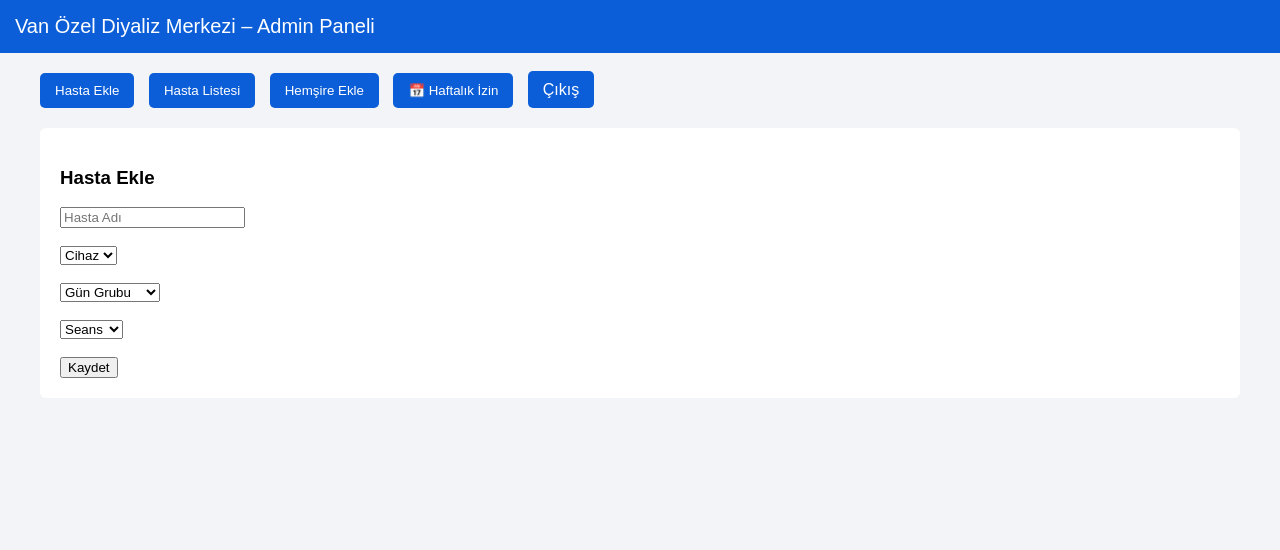
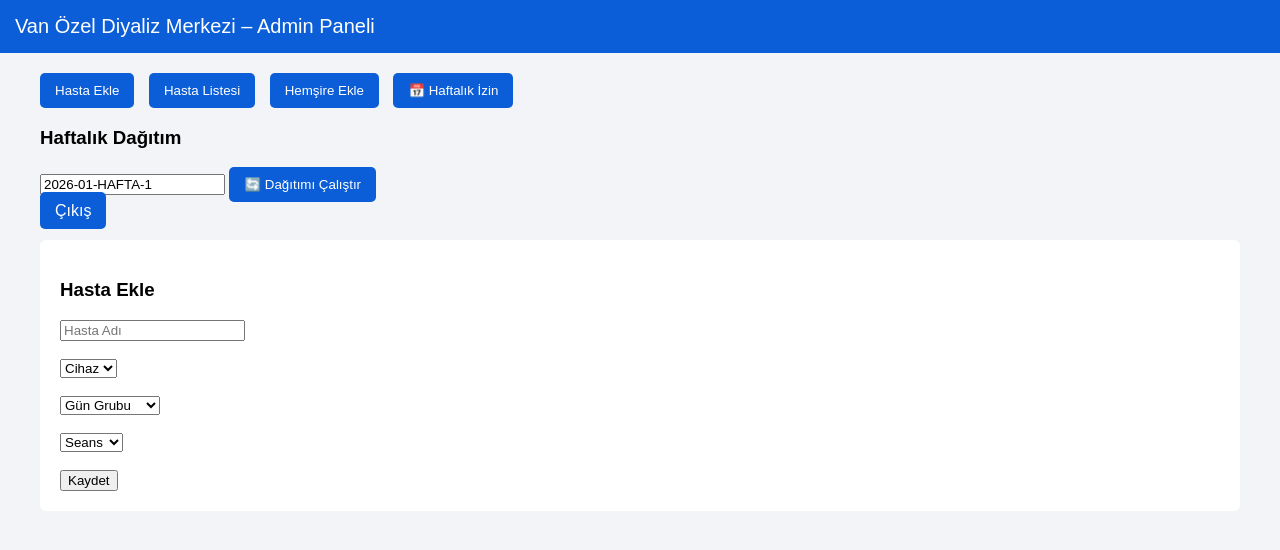
Before and after one commit to rkilic1-spec/van-ozel-diyaliz, a website: page views/admin.html in a window 1280 px wide. Drawn offline with Linux system fonts and the light colour scheme.

Commit message:
Update admin.html

```diff
--- a/views/admin.html
+++ b/views/admin.html
@@ -79,6 +79,13 @@
     <button onclick="show('hastaListe'); yukleHastalar()">Hasta Listesi</button>
     <button onclick="show('hemsireEkle')">Hemşire Ekle</button>
     <button onclick="show('izin')">📅 Haftalık İzin</button>
+    <h3>Haftalık Dağıtım</h3>
+
+<form method="POST" action="/admin/dagitim-calistir">
+  <input name="hafta" value="2026-01-HAFTA-1" required>
+  <button type="submit">🔄 Dağıtımı Çalıştır</button>
+</form>
+
     <a href="/logout">Çıkış</a>
   </div>
 
```
